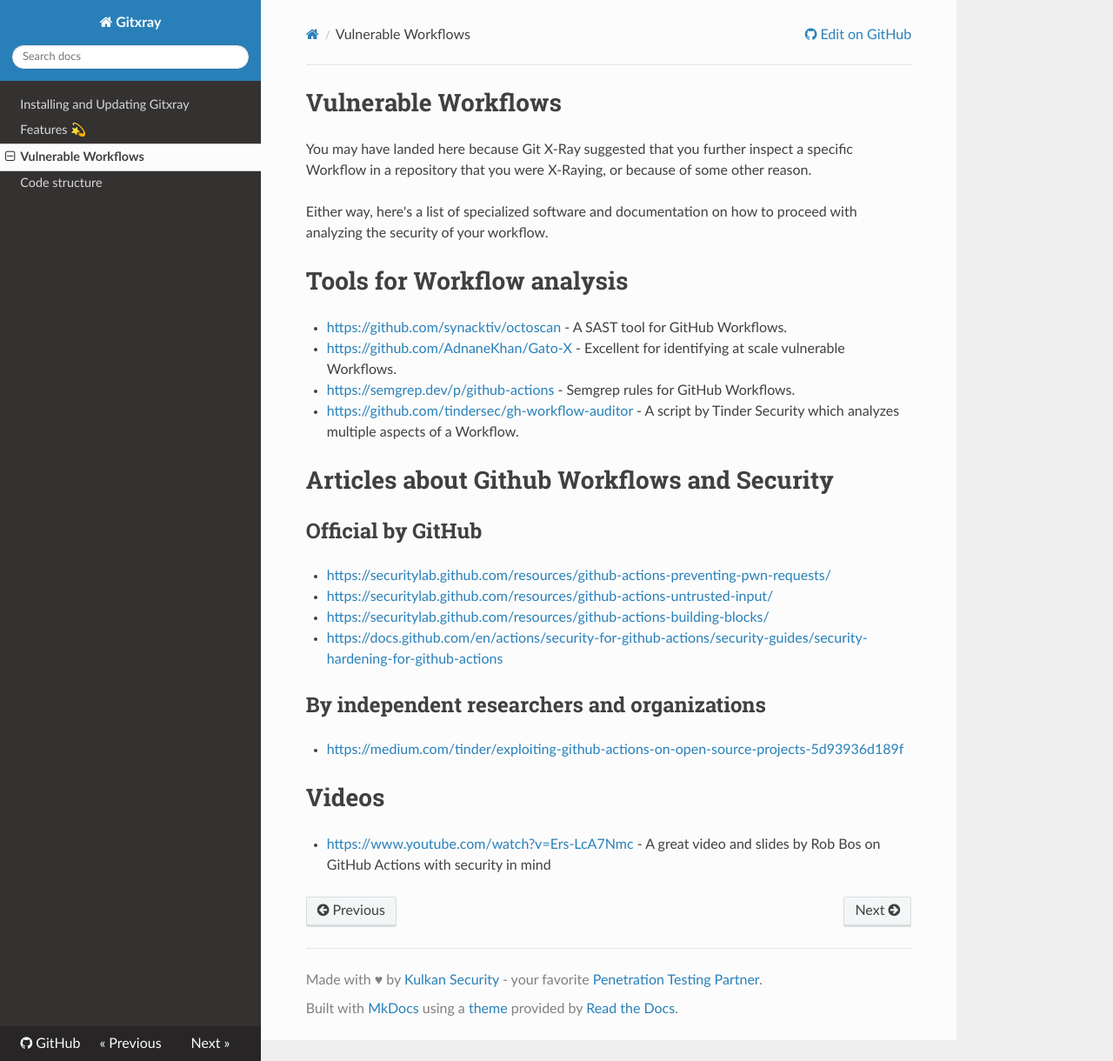
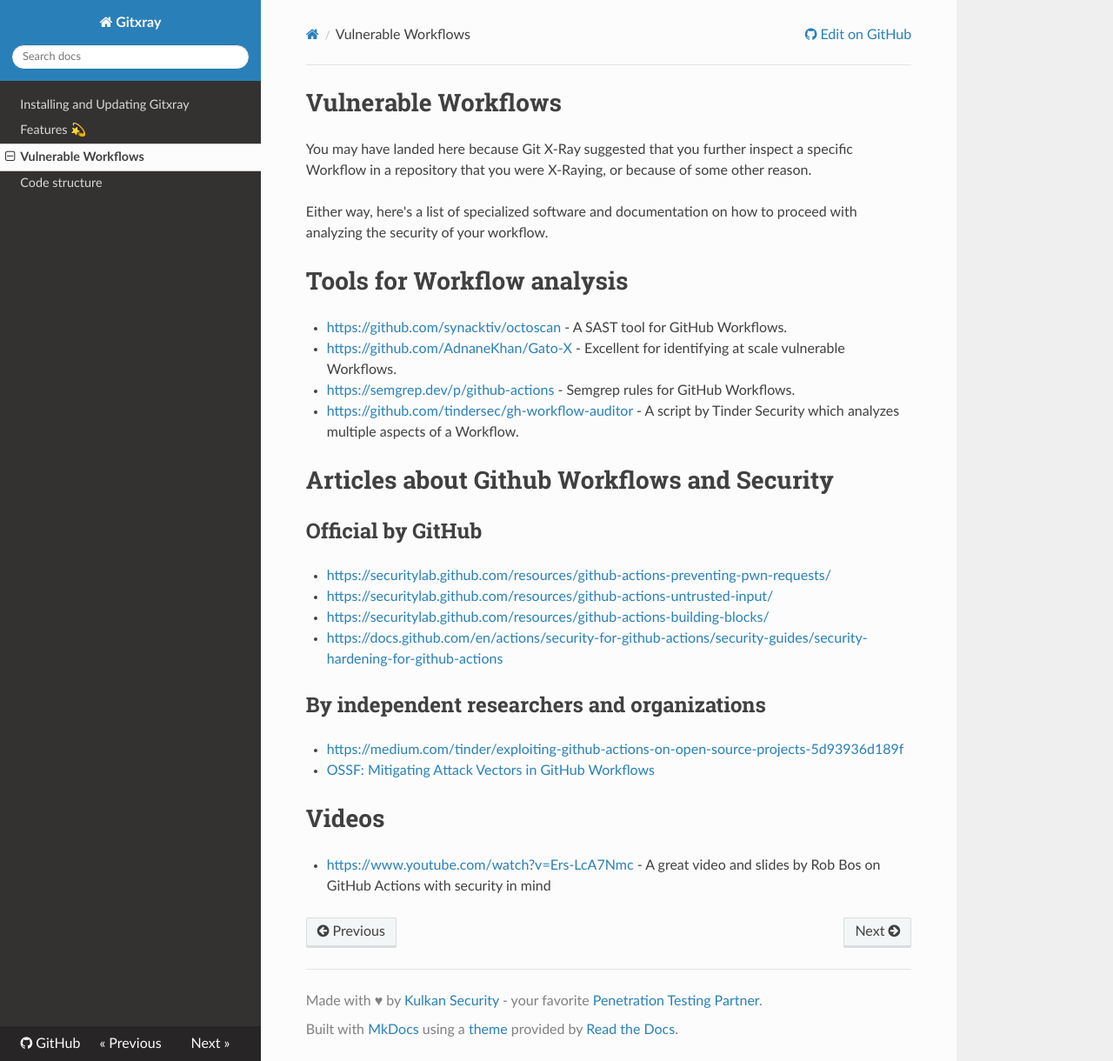
Before and after one commit to kulkansecurity/gitxray, an MkDocs documentation site: the page built from docs/vulnerable_workflows.md, in a window 1280 px wide and 1220 px high. Shown: the whole window at 87% size. Built offline with MkDocs 1.6.1, drawn with Linux system fonts in a browser that asks for light colours; nearby versions of some CDN libraries.

Commit message:
Adding an article by the OpenSSF on Mitigating attack vectors in GitHub workflows

```diff
--- a/docs/vulnerable_workflows.md
+++ b/docs/vulnerable_workflows.md
@@ -27,6 +27,8 @@
 
 * [https://medium.com/tinder/exploiting-github-actions-on-open-source-projects-5d93936d189f](https://medium.com/tinder/exploiting-github-actions-on-open-source-projects-5d93936d189f)
 
+* [OSSF: Mitigating Attack Vectors in GitHub Workflows](https://openssf.org/blog/2024/08/12/mitigating-attack-vectors-in-github-workflows/)
+
 # Videos
 
 * [https://www.youtube.com/watch?v=Ers-LcA7Nmc](https://www.youtube.com/watch?v=Ers-LcA7Nmc) - A great video and slides by Rob Bos on GitHub Actions with security in mind
```
